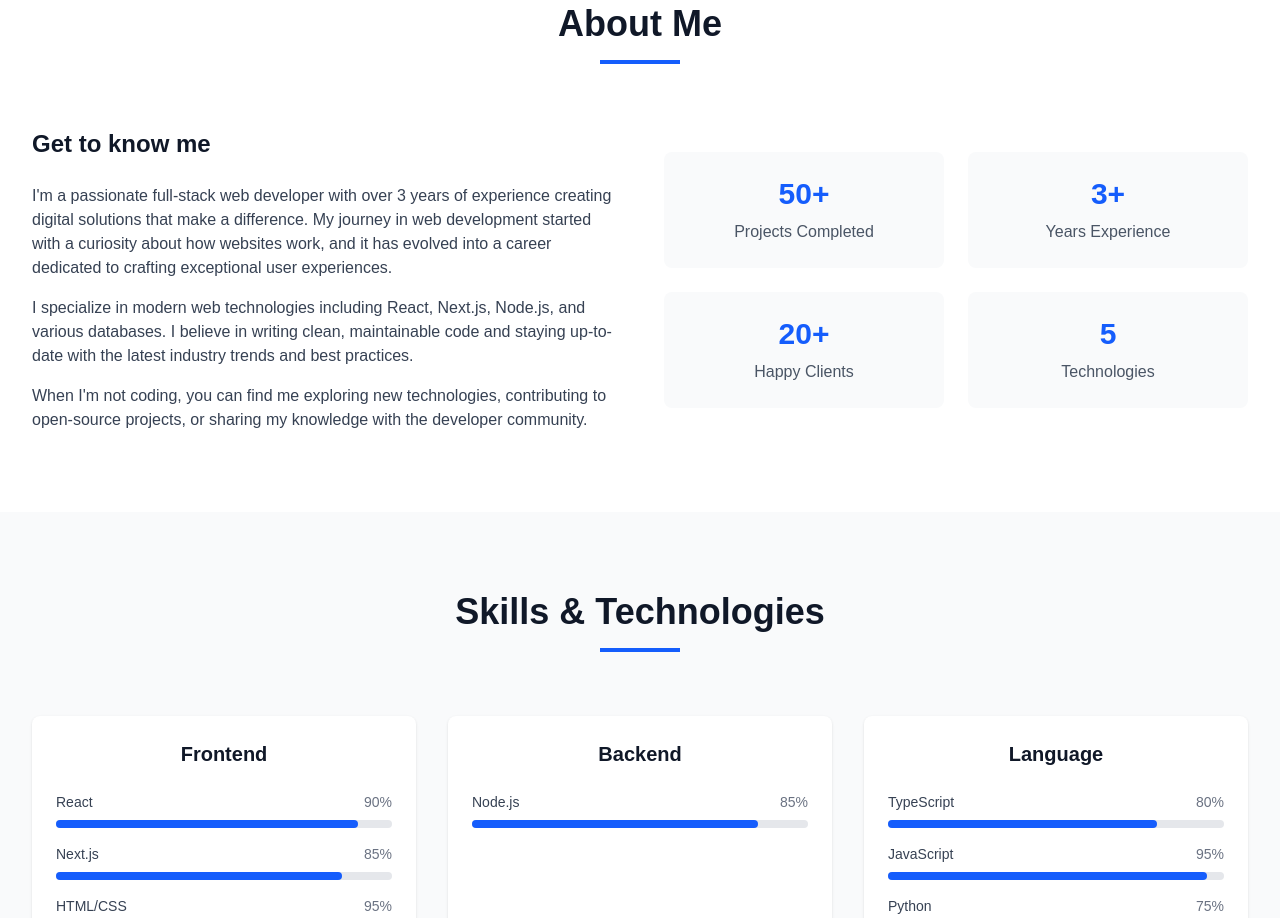
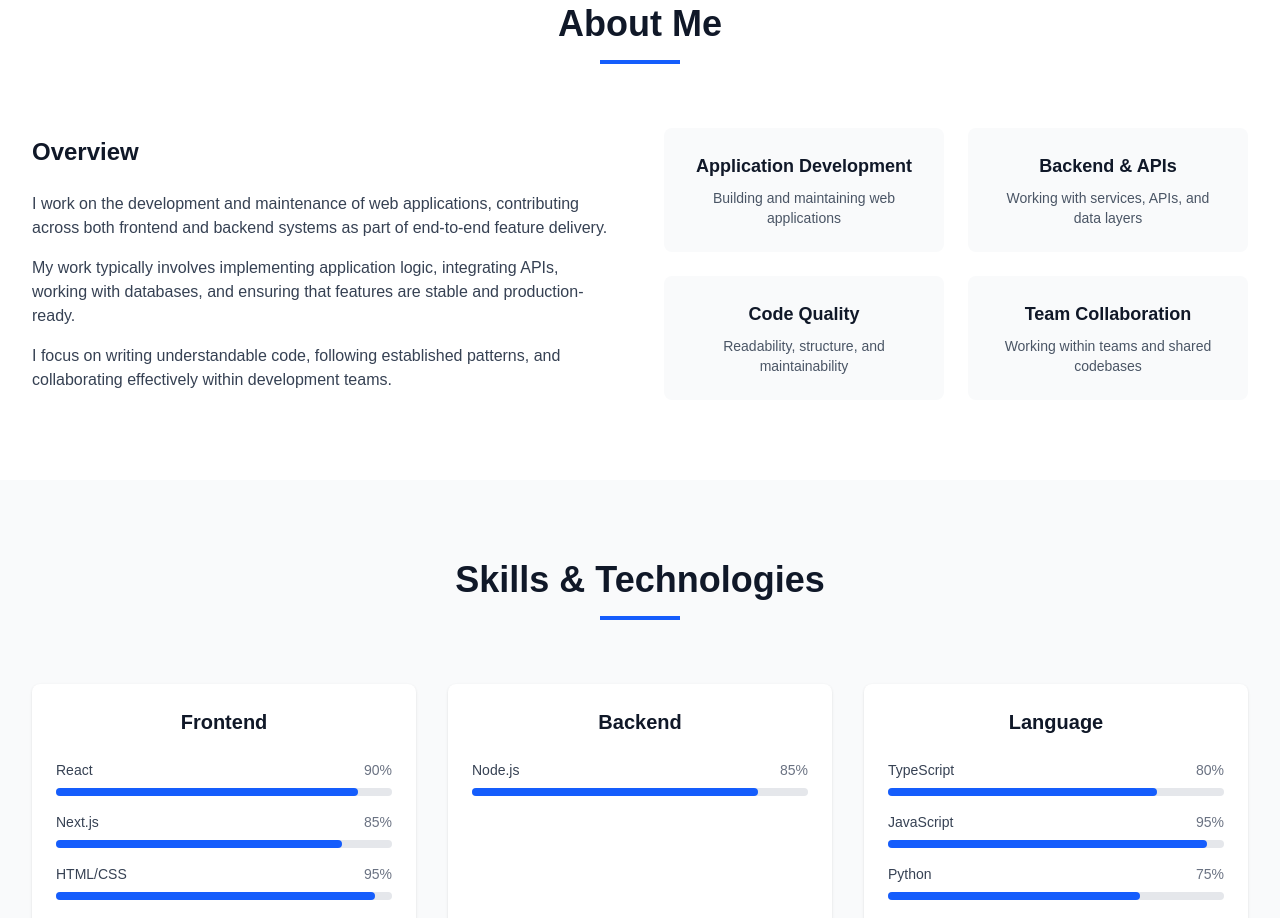
Before and after one commit to Dhanush653/portfolio, a Next.js app: page / in a window 1280 px wide. Shown: the part 940-1858 px from the top of the page. Built offline with nearby package versions, Linux system fonts and the light colour scheme.

Commit message:
Added about page

```diff
--- a/components/sections/about.tsx
+++ b/components/sections/about.tsx
@@ -6,6 +6,8 @@ export default function About() {
   return (
     <div className="py-20 bg-white">
       <div className="max-w-7xl mx-auto px-4 sm:px-6 lg:px-8">
+
+        {/* Section Heading */}
         <motion.div
           initial={{ opacity: 0, y: 20 }}
           whileInView={{ opacity: 1, y: 0 }}
@@ -13,37 +15,47 @@ export default function About() {
           viewport={{ once: true }}
           className="text-center mb-16"
         >
-          <h2 className="text-3xl md:text-4xl font-bold text-gray-900 mb-4">About Me</h2>
+          <h2 className="text-3xl md:text-4xl font-bold text-gray-900 mb-4">
+            About Me
+          </h2>
           <div className="w-20 h-1 bg-blue-600 mx-auto"></div>
         </motion.div>
 
         <div className="grid grid-cols-1 lg:grid-cols-2 gap-12 items-center">
+
+          {/* Left Content */}
           <motion.div
             initial={{ opacity: 0, x: -50 }}
             whileInView={{ opacity: 1, x: 0 }}
             transition={{ duration: 0.6 }}
             viewport={{ once: true }}
           >
-            <h3 className="text-2xl font-semibold text-gray-900 mb-6">Get to know me</h3>
+            <h3 className="text-2xl font-semibold text-gray-900 mb-6">
+              Overview
+            </h3>
+
             <div className="space-y-4 text-gray-700">
               <p>
-                I'm a passionate full-stack web developer with over 3 years of experience
-                creating digital solutions that make a difference. My journey in web development
-                started with a curiosity about how websites work, and it has evolved into a
-                career dedicated to crafting exceptional user experiences.
+                I work on the development and maintenance of web applications,
+                contributing across both frontend and backend systems as part
+                of end-to-end feature delivery.
               </p>
+
               <p>
-                I specialize in modern web technologies including React, Next.js, Node.js,
-                and various databases. I believe in writing clean, maintainable code and
-                staying up-to-date with the latest industry trends and best practices.
+                My work typically involves implementing application logic,
+                integrating APIs, working with databases, and ensuring that
+                features are stable and production-ready.
               </p>
+
               <p>
-                When I'm not coding, you can find me exploring new technologies, contributing
-                to open-source projects, or sharing my knowledge with the developer community.
+                I focus on writing understandable code, following established
+                patterns, and collaborating effectively within development
+                teams.
               </p>
             </div>
           </motion.div>
 
+          {/* Right Info Cards */}
           <motion.div
             initial={{ opacity: 0, x: 50 }}
             whileInView={{ opacity: 1, x: 0 }}
@@ -52,22 +64,42 @@ export default function About() {
             className="grid grid-cols-2 gap-6"
           >
             <div className="bg-gray-50 p-6 rounded-lg text-center">
-              <div className="text-3xl font-bold text-blue-600 mb-2">50+</div>
-              <div className="text-gray-600">Projects Completed</div>
+              <div className="text-lg font-semibold text-gray-900 mb-2">
+                Application Development
+              </div>
+              <div className="text-gray-600 text-sm">
+                Building and maintaining web applications
+              </div>
             </div>
+
             <div className="bg-gray-50 p-6 rounded-lg text-center">
-              <div className="text-3xl font-bold text-blue-600 mb-2">3+</div>
-              <div className="text-gray-600">Years Experience</div>
+              <div className="text-lg font-semibold text-gray-900 mb-2">
+                Backend & APIs
+              </div>
+              <div className="text-gray-600 text-sm">
+                Working with services, APIs, and data layers
+              </div>
             </div>
+
             <div className="bg-gray-50 p-6 rounded-lg text-center">
-              <div className="text-3xl font-bold text-blue-600 mb-2">20+</div>
-              <div className="text-gray-600">Happy Clients</div>
+              <div className="text-lg font-semibold text-gray-900 mb-2">
+                Code Quality
+              </div>
+              <div className="text-gray-600 text-sm">
+                Readability, structure, and maintainability
+              </div>
             </div>
+
             <div className="bg-gray-50 p-6 rounded-lg text-center">
-              <div className="text-3xl font-bold text-blue-600 mb-2">5</div>
-              <div className="text-gray-600">Technologies</div>
+              <div className="text-lg font-semibold text-gray-900 mb-2">
+                Team Collaboration
+              </div>
+              <div className="text-gray-600 text-sm">
+                Working within teams and shared codebases
+              </div>
             </div>
           </motion.div>
+
         </div>
       </div>
     </div>
```
